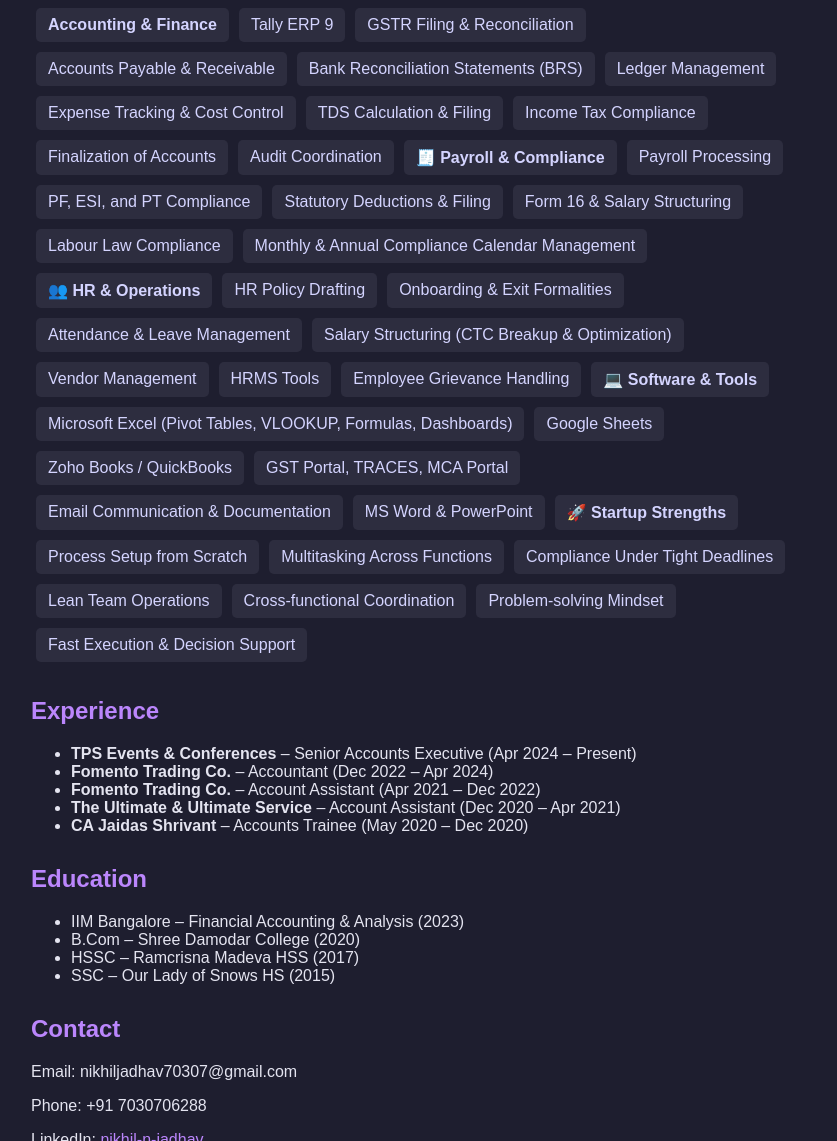
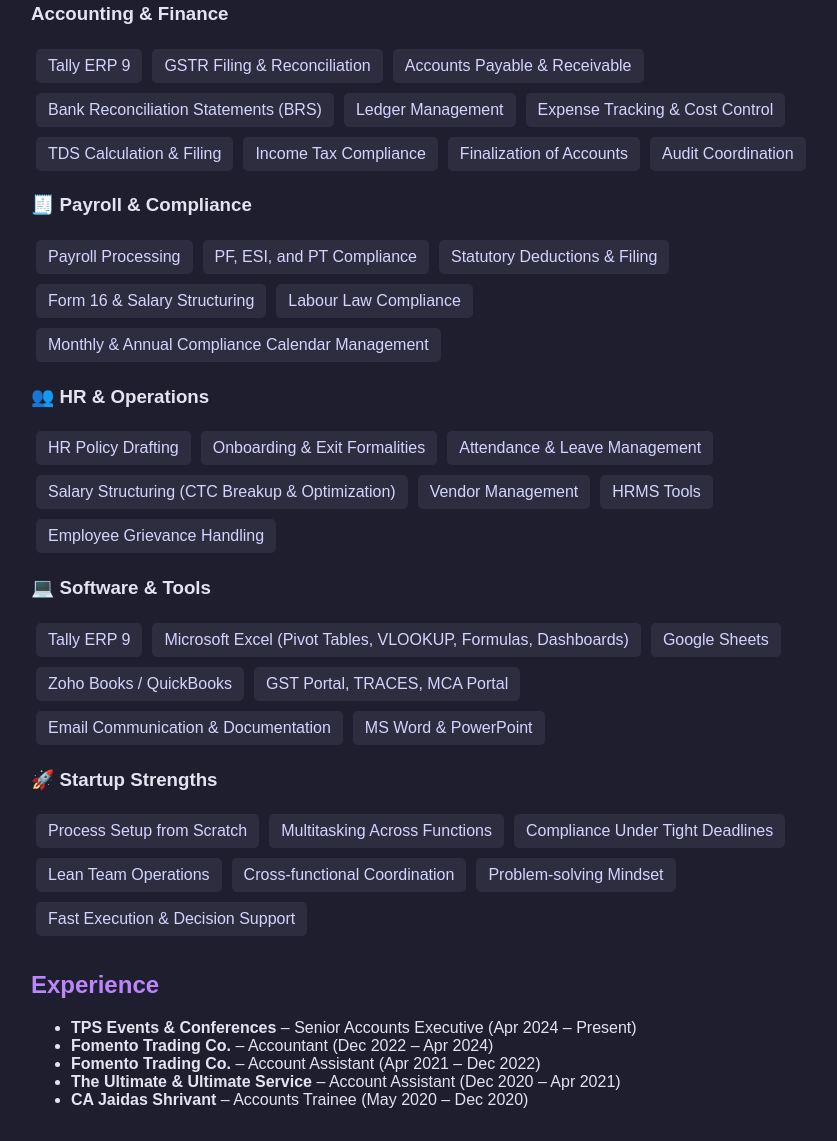
Before and after one commit to Nikhiljadhav70307/nikhil-portfolio, a plain HTML site: page index.html in a window 1280 px wide. Shown: the part 1121-2262 px from the top of the page, without its empty margins (209-1046 px from the left). Drawn offline with Linux system fonts and the light colour scheme.

Commit message:
Update index.html

```diff
--- a/index.html
+++ b/index.html
@@ -36,8 +36,9 @@
             </section>
             <section>
                 <h2>Skills</h2>
+
+<h3>Accounting & Finance</h3>
 <ul class="skills">
-  <li><strong>Accounting & Finance</strong></li>
   <li>Tally ERP 9</li>
   <li>GSTR Filing & Reconciliation</li>
   <li>Accounts Payable & Receivable</li>
@@ -48,16 +49,20 @@
   <li>Income Tax Compliance</li>
   <li>Finalization of Accounts</li>
   <li>Audit Coordination</li>
+</ul>
 
-  <li><strong>🧾 Payroll & Compliance</strong></li>
+<h3>🧾 Payroll & Compliance</h3>
+<ul class="skills">
   <li>Payroll Processing</li>
   <li>PF, ESI, and PT Compliance</li>
   <li>Statutory Deductions & Filing</li>
   <li>Form 16 & Salary Structuring</li>
   <li>Labour Law Compliance</li>
   <li>Monthly & Annual Compliance Calendar Management</li>
+</ul>
 
-  <li><strong>👥 HR & Operations</strong></li>
+<h3>👥 HR & Operations</h3>
+<ul class="skills">
   <li>HR Policy Drafting</li>
   <li>Onboarding & Exit Formalities</li>
   <li>Attendance & Leave Management</li>
@@ -65,16 +70,21 @@
   <li>Vendor Management</li>
   <li>HRMS Tools</li>
   <li>Employee Grievance Handling</li>
+</ul>
 
-  <li><strong>💻 Software & Tools</strong></li>
+<h3>💻 Software & Tools</h3>
+<ul class="skills">
+  <li>Tally ERP 9</li>
   <li>Microsoft Excel (Pivot Tables, VLOOKUP, Formulas, Dashboards)</li>
   <li>Google Sheets</li>
   <li>Zoho Books / QuickBooks</li>
   <li>GST Portal, TRACES, MCA Portal</li>
   <li>Email Communication & Documentation</li>
   <li>MS Word & PowerPoint</li>
+</ul>
 
-  <li><strong>🚀 Startup Strengths</strong></li>
+<h3>🚀 Startup Strengths</h3>
+<ul class="skills">
   <li>Process Setup from Scratch</li>
   <li>Multitasking Across Functions</li>
   <li>Compliance Under Tight Deadlines</li>
```
